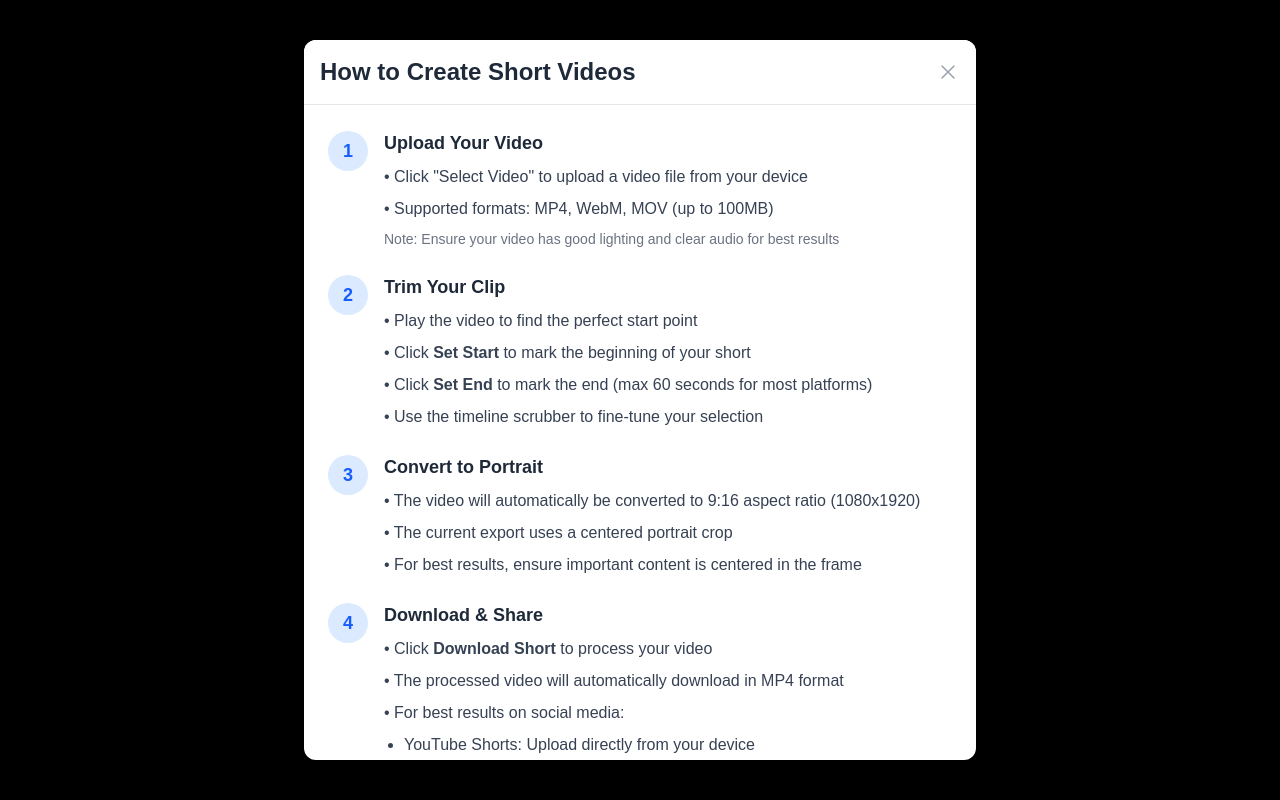
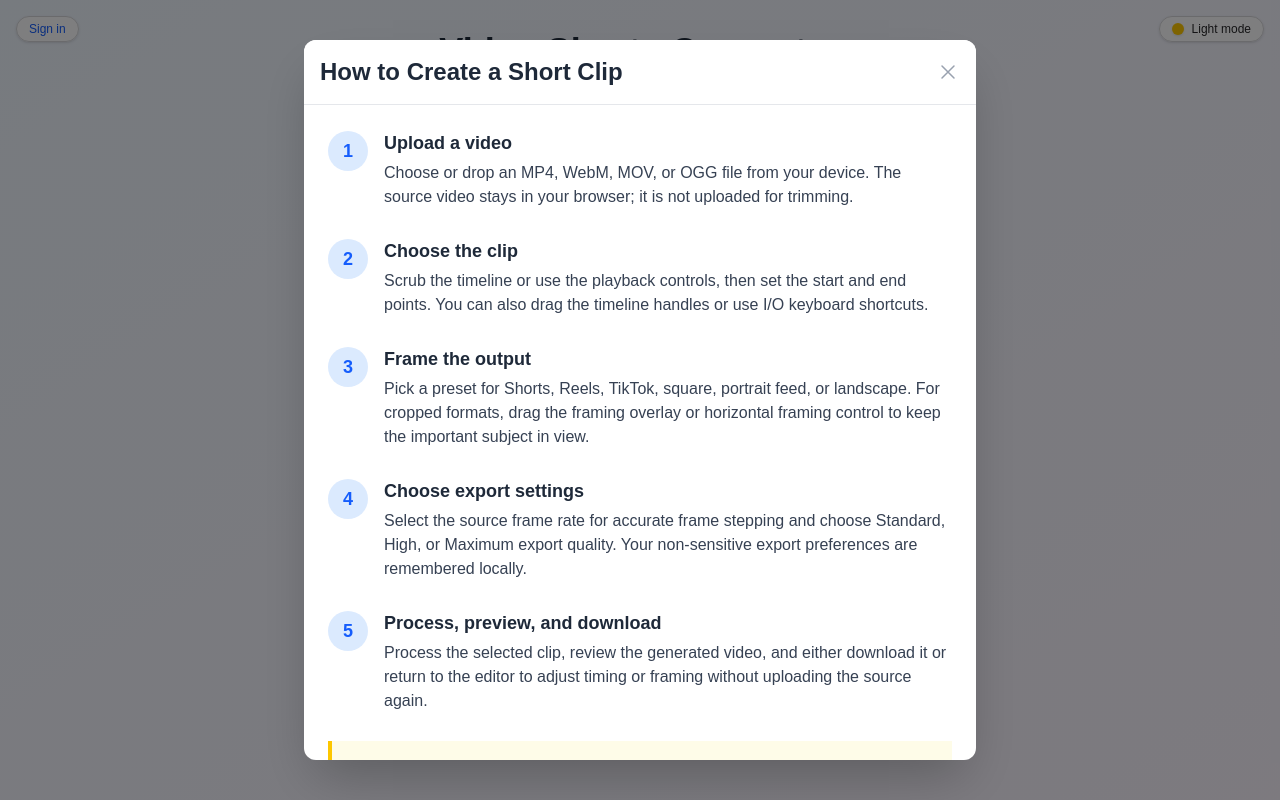
Before and after one commit to drakeg/video-short-converter, a Next.js app: page / in a window 1280 px wide. Both pictures are taken after a click on the button "View Detailed Instructions". Built offline with nearby package versions, Linux system fonts and the light colour scheme.

Commit message:
fix: align landing instructions with current editor

```diff
--- a/src/app/page.tsx
+++ b/src/app/page.tsx
@@ -1,187 +1,103 @@
 'use client';
 
-import { useState, useEffect, useRef } from 'react';
+import { useEffect, useRef, useState } from 'react';
 import dynamic from 'next/dynamic';
-import { XMarkIcon, QuestionMarkCircleIcon } from '@heroicons/react/24/outline';
-import RequireAuth from "@/components/RequireAuth";
+import { QuestionMarkCircleIcon, XMarkIcon } from '@heroicons/react/24/outline';
+import RequireAuth from '@/components/RequireAuth';
 
-// Dynamically import the VideoEditor component with SSR disabled
-const VideoEditor = dynamic(
-  () => import('@/components/VideoEditor'),
-  {
-    ssr: false,
-    loading: () => (
-      <div className="flex items-center justify-center min-h-[60vh]">
-        <div className="animate-spin rounded-full h-12 w-12 border-t-2 border-b-2 border-blue-500"></div>
-      </div>
-    )
-  }
-);
+const VideoEditor = dynamic(() => import('@/components/VideoEditor'), {
+  ssr: false,
+  loading: () => (
+    <div className="flex min-h-[60vh] items-center justify-center">
+      <div className="h-12 w-12 animate-spin rounded-full border-b-2 border-t-2 border-blue-500" />
+    </div>
+  ),
+});
 
 export default function Home() {
   const [showInstructions, setShowInstructions] = useState(false);
   const modalRef = useRef<HTMLDivElement>(null);
 
-  // Close modal when clicking outside
   useEffect(() => {
     function handleClickOutside(event: MouseEvent) {
-      if (modalRef.current && !modalRef.current.contains(event.target as Node)) {
-        setShowInstructions(false);
-      }
+      if (modalRef.current && !modalRef.current.contains(event.target as Node)) setShowInstructions(false);
     }
     document.addEventListener('mousedown', handleClickOutside);
-    return () => {
-      document.removeEventListener('mousedown', handleClickOutside);
-    };
-  }, []);
-
-  // Request notification permission when component mounts
-  useEffect(() => {
-    if (typeof window !== 'undefined' && 'Notification' in window) {
-      if (Notification.permission !== 'denied') {
-        Notification.requestPermission();
-      }
-    }
+    return () => document.removeEventListener('mousedown', handleClickOutside);
   }, []);
 
   return (
     <div className="min-h-screen bg-gradient-to-br from-blue-50 to-purple-50 text-gray-900 dark:from-slate-950 dark:to-slate-900 dark:text-gray-100">
       <main className="container mx-auto px-4 py-8">
-        <div className="text-center mb-8">
-          <h1 className="text-3xl md:text-4xl font-bold text-gray-800 mb-2 dark:text-gray-100">
-            YouTube to Shorts Converter
-          </h1>
-          <p className="text-gray-600 max-w-2xl mx-auto mb-4 dark:text-gray-300">
-            Trim any section of a YouTube video and convert it to portrait format for social media
+        <div className="mb-8 text-center">
+          <h1 className="mb-2 text-3xl font-bold text-gray-800 dark:text-gray-100 md:text-4xl">Video Shorts Converter</h1>
+          <p className="mx-auto mb-4 max-w-2xl text-gray-600 dark:text-gray-300">
+            Trim a local video, choose the framing and platform preset, then preview the processed clip before downloading it.
           </p>
-          <button
-            onClick={() => setShowInstructions(true)}
-            className="inline-flex items-center text-blue-600 hover:text-blue-800 text-sm font-medium"
-          >
-            <QuestionMarkCircleIcon className="w-4 h-4 mr-1" />
-            View Detailed Instructions
+          <button onClick={() => setShowInstructions(true)} className="inline-flex items-center text-sm font-medium text-blue-600 hover:text-blue-800">
+            <QuestionMarkCircleIcon className="mr-1 h-4 w-4" /> View Detailed Instructions
           </button>
         </div>
 
         <RequireAuth>
-          <div className="bg-white rounded-lg shadow-lg p-6 dark:bg-slate-900 dark:border dark:border-slate-700">
+          <div className="rounded-lg bg-white p-6 shadow-lg dark:border dark:border-slate-700 dark:bg-slate-900">
             <VideoEditor />
           </div>
         </RequireAuth>
 
-        {/* Instructions Modal */}
         {showInstructions && (
-          <div className="fixed inset-0 bg-black bg-opacity-50 flex items-center justify-center z-50 p-4">
-            <div
-              ref={modalRef}
-              className="bg-white rounded-xl shadow-2xl max-w-2xl w-full max-h-[90vh] overflow-y-auto"
-            >
-              <div className="sticky top-0 bg-white border-b border-gray-200 p-4 flex justify-between items-center">
-                <h2 className="text-2xl font-bold text-gray-800">How to Create Short Videos</h2>
-                <button
-                  onClick={() => setShowInstructions(false)}
-                  className="text-gray-400 hover:text-gray-600"
-                  aria-label="Close instructions"
-                >
+          <div className="fixed inset-0 z-50 flex items-center justify-center bg-black/50 p-4" role="presentation">
+            <div ref={modalRef} className="max-h-[90vh] w-full max-w-2xl overflow-y-auto rounded-xl bg-white shadow-2xl">
+              <div className="sticky top-0 flex items-center justify-between border-b border-gray-200 bg-white p-4">
+                <h2 className="text-2xl font-bold text-gray-800">How to Create a Short Clip</h2>
+                <button onClick={() => setShowInstructions(false)} className="text-gray-400 hover:text-gray-600" aria-label="Close instructions">
                   <XMarkIcon className="h-6 w-6" />
                 </button>
               </div>
 
-              <div className="p-6 space-y-8">
-                <div className="space-y-6">
-                  <div className="flex items-start">
-                    <div className="flex-shrink-0 h-10 w-10 rounded-full bg-blue-100 flex items-center justify-center text-blue-600 font-bold text-lg mr-4 mt-0.5">1</div>
-                    <div>
-                      <h3 className="font-semibold text-lg text-gray-800 mb-2">Upload Your Video</h3>
-                      <div className="prose text-gray-700 space-y-2">
-                        <p>• Click &quot;Select Video&quot; to upload a video file from your device</p>
-                        <p>• Supported formats: MP4, WebM, MOV (up to 100MB)</p>
-                        <p className="text-sm text-gray-500">Note: Ensure your video has good lighting and clear audio for best results</p>
-                      </div>
-                    </div>
-                  </div>
+              <div className="space-y-7 p-6 text-gray-700">
+                <Instruction number="1" title="Upload a video">
+                  Choose or drop an MP4, WebM, MOV, or OGG file from your device. The source video stays in your browser; it is not uploaded for trimming.
+                </Instruction>
+                <Instruction number="2" title="Choose the clip">
+                  Scrub the timeline or use the playback controls, then set the start and end points. You can also drag the timeline handles or use I/O keyboard shortcuts.
+                </Instruction>
+                <Instruction number="3" title="Frame the output">
+                  Pick a preset for Shorts, Reels, TikTok, square, portrait feed, or landscape. For cropped formats, drag the framing overlay or horizontal framing control to keep the important subject in view.
+                </Instruction>
+                <Instruction number="4" title="Choose export settings">
+                  Select the source frame rate for accurate frame stepping and choose Standard, High, or Maximum export quality. Your non-sensitive export preferences are remembered locally.
+                </Instruction>
+                <Instruction number="5" title="Process, preview, and download">
+                  Process the selected clip, review the generated video, and either download it or return to the editor to adjust timing or framing without uploading the source again.
+                </Instruction>
 
-                  <div className="flex items-start">
-                    <div className="flex-shrink-0 h-10 w-10 rounded-full bg-blue-100 flex items-center justify-center text-blue-600 font-bold text-lg mr-4 mt-0.5">2</div>
-                    <div>
-                      <h3 className="font-semibold text-lg text-gray-800 mb-2">Trim Your Clip</h3>
-                      <div className="prose text-gray-700 space-y-2">
-                        <p>• Play the video to find the perfect start point</p>
-                        <p>• Click <strong>Set Start</strong> to mark the beginning of your short</p>
-                        <p>• Click <strong>Set End</strong> to mark the end (max 60 seconds for most platforms)</p>
-                        <p>• Use the timeline scrubber to fine-tune your selection</p>
-                      </div>
-                    </div>
-                  </div>
-
-                  <div className="flex items-start">
-                    <div className="flex-shrink-0 h-10 w-10 rounded-full bg-blue-100 flex items-center justify-center text-blue-600 font-bold text-lg mr-4 mt-0.5">3</div>
-                    <div>
-                      <h3 className="font-semibold text-lg text-gray-800 mb-2">Convert to Portrait</h3>
-                      <div className="prose text-gray-700 space-y-2">
-                        <p>• The video will automatically be converted to 9:16 aspect ratio (1080x1920)</p>
-                        <p>• The current export uses a centered portrait crop</p>
-                        <p>• For best results, ensure important content is centered in the frame</p>
-                      </div>
-                    </div>
-                  </div>
-
-                  <div className="flex items-start">
-                    <div className="flex-shrink-0 h-10 w-10 rounded-full bg-blue-100 flex items-center justify-center text-blue-600 font-bold text-lg mr-4 mt-0.5">4</div>
-                    <div>
-                      <h3 className="font-semibold text-lg text-gray-800 mb-2">Download & Share</h3>
-                      <div className="prose text-gray-700 space-y-2">
-                        <p>• Click <strong>Download Short</strong> to process your video</p>
-                        <p>• The processed video will automatically download in MP4 format</p>
-                        <p>• For best results on social media:</p>
-                        <ul className="list-disc pl-5 space-y-1 mt-1">
-                          <li>YouTube Shorts: Upload directly from your device</li>
-                          <li>Instagram Reels: Share from your camera roll</li>
-                          <li>TikTok: Upload as a new video</li>
-                        </ul>
-                      </div>
-                    </div>
-                  </div>
-                </div>
-
-                <div className="bg-yellow-50 border-l-4 border-yellow-400 p-4 mt-8">
-                  <div className="flex">
-                    <div className="flex-shrink-0">
-                      <svg className="h-5 w-5 text-yellow-400" viewBox="0 0 20 20" fill="currentColor">
-                        <path fillRule="evenodd" d="M8.257 3.099c.765-1.36 2.722-1.36 3.486 0l5.58 9.92c.75 1.334-.213 2.98-1.742 2.98H4.42c-1.53 0-2.493-1.646-1.743-2.98l5.58-9.92zM11 13a1 1 0 11-2 0 1 1 0 012 0zm-1-8a1 1 0 00-1 1v3a1 1 0 002 0V6a1 1 0 00-1-1z" clipRule="evenodd" />
-                      </svg>
-                    </div>
-                    <div className="ml-3">
-                      <p className="text-sm text-yellow-700">
-                        <strong>Tip:</strong> For best results, keep your videos under 60 seconds and ensure good lighting and clear audio.
-                      </p>
-                    </div>
-                  </div>
+                <div className="border-l-4 border-yellow-400 bg-yellow-50 p-4 text-sm text-yellow-800">
+                  Processing runs in your browser with FFmpeg WebAssembly. Longer or higher-quality clips can take more time and memory depending on the device.
                 </div>
               </div>
 
-              <div className="bg-gray-50 px-6 py-4 flex justify-end space-x-3 border-t border-gray-200">
-                <button
-                  onClick={() => setShowInstructions(false)}
-                  className="px-4 py-2 text-sm font-medium text-gray-700 bg-white border border-gray-300 rounded-md shadow-sm hover:bg-gray-50 focus:outline-none focus:ring-2 focus:ring-offset-2 focus:ring-blue-500"
-                >
-                  Close
-                </button>
-                <button
-                  onClick={() => setShowInstructions(false)}
-                  className="px-4 py-2 text-sm font-medium text-white bg-blue-600 border border-transparent rounded-md shadow-sm hover:bg-blue-700 focus:outline-none focus:ring-2 focus:ring-offset-2 focus:ring-blue-500"
-                >
-                  Got it, let&apos;s start!
-                </button>
+              <div className="flex justify-end border-t border-gray-200 bg-gray-50 px-6 py-4">
+                <button onClick={() => setShowInstructions(false)} className="rounded-md bg-blue-600 px-4 py-2 text-sm font-medium text-white hover:bg-blue-700">Got it</button>
               </div>
             </div>
           </div>
         )}
       </main>
 
-      <footer className="mt-16 py-6 text-center text-gray-500 text-sm">
-        <p>Video Shorts Editor - Create perfect short videos for social media</p>
-      </footer>
+      <footer className="mt-16 py-6 text-center text-sm text-gray-500">Video Shorts Editor — browser-based trimming and social-video export</footer>
     </div>
   );
 }
+
+function Instruction({ number, title, children }: { number: string; title: string; children: React.ReactNode }) {
+  return (
+    <div className="flex items-start">
+      <div className="mr-4 mt-0.5 flex h-10 w-10 flex-shrink-0 items-center justify-center rounded-full bg-blue-100 text-lg font-bold text-blue-600">{number}</div>
+      <div>
+        <h3 className="mb-1 text-lg font-semibold text-gray-800">{title}</h3>
+        <p>{children}</p>
+      </div>
+    </div>
+  );
+}
```
